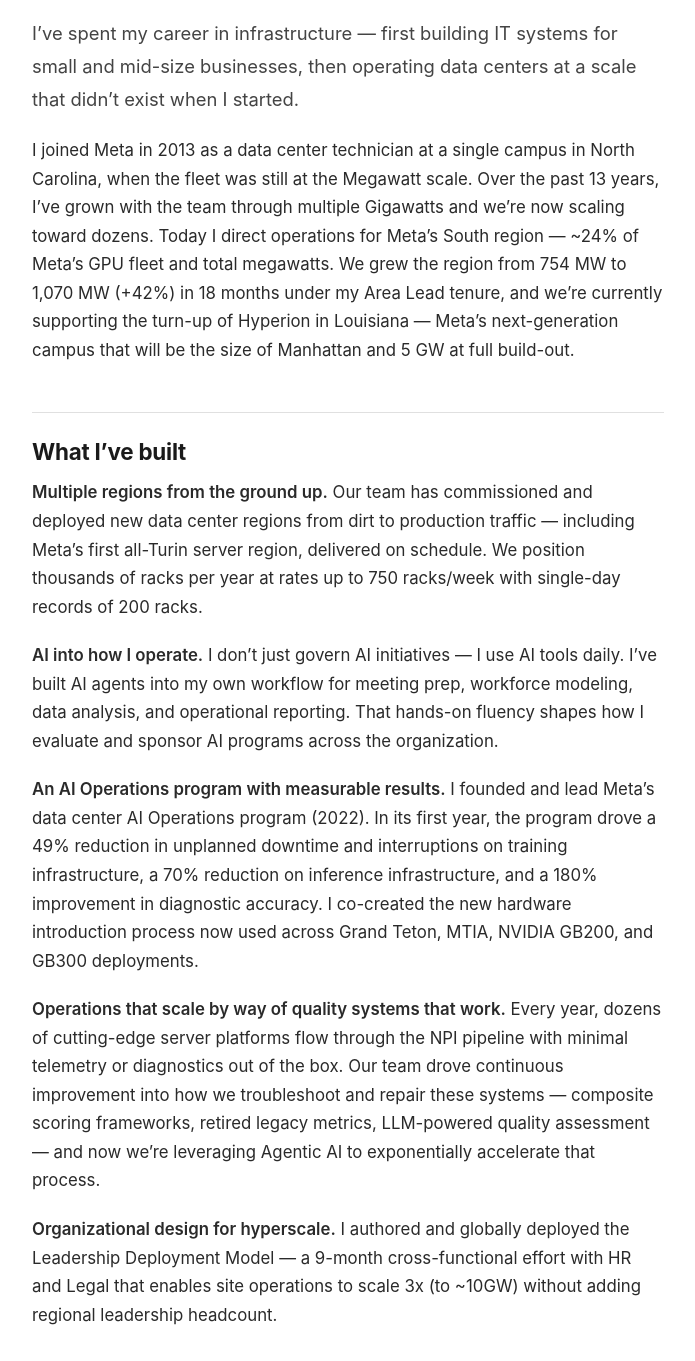
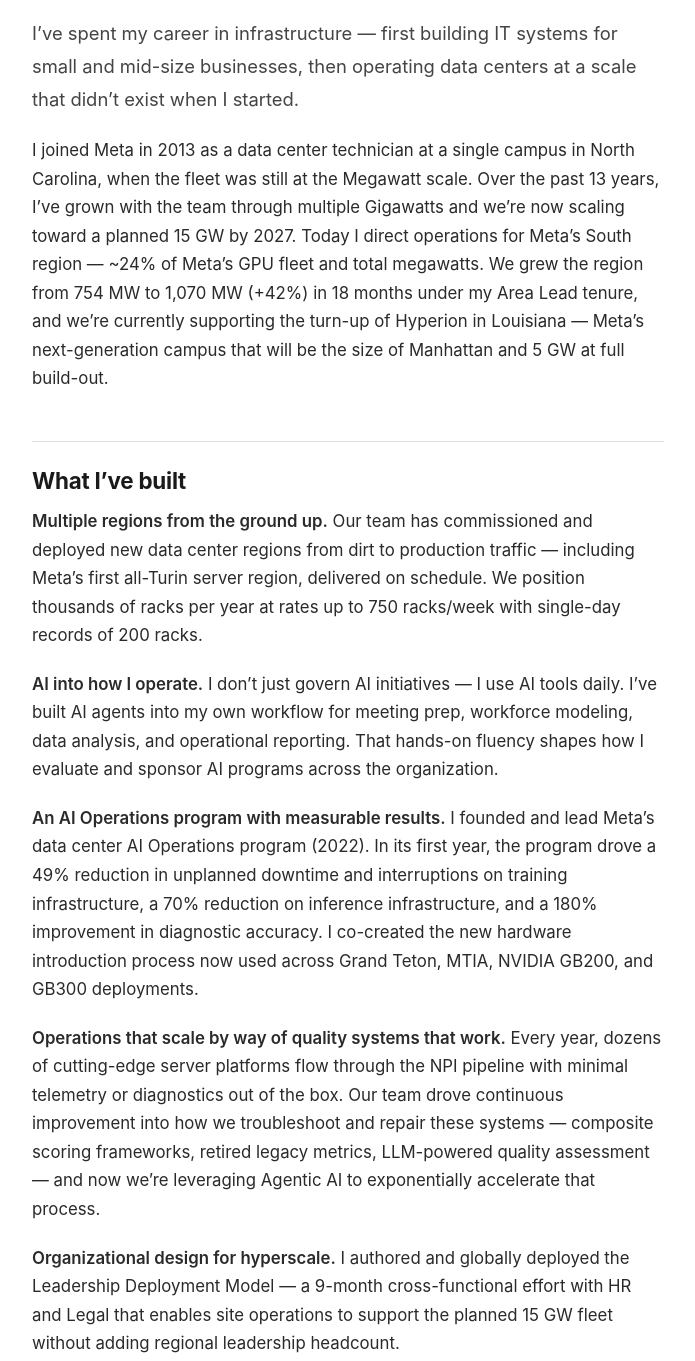
Before and after one commit to mcornelia/mcornelia, a plain HTML site: page about.html in a window 1280 px wide. Shown: the part 200-1561 px from the top of the page, without its empty margins (292-987 px from the left). Drawn offline with Linux system fonts and the light colour scheme.

Commit message:
Update content

```diff
--- a/about.html
+++ b/about.html
@@ -28,7 +28,7 @@
 
     <p class="mc-lede">I&rsquo;ve spent my career in infrastructure &mdash; first building IT systems for small and mid-size businesses, then operating data centers at a scale that didn&rsquo;t exist when I started.</p>
 
-    <p>I joined Meta in 2013 as a data center technician at a single campus in North Carolina, when the fleet was still at the Megawatt scale. Over the past 13 years, I&rsquo;ve grown with the team through multiple Gigawatts and we&rsquo;re now scaling toward dozens. Today I direct operations for Meta&rsquo;s South region &mdash; ~24% of Meta&rsquo;s GPU fleet and total megawatts. We grew the region from 754 MW to 1,070 MW (+42%) in 18 months under my Area Lead tenure, and we&rsquo;re currently supporting the turn-up of Hyperion in Louisiana &mdash; Meta&rsquo;s next-generation campus that will be the size of Manhattan and 5 GW at full build-out.</p>
+    <p>I joined Meta in 2013 as a data center technician at a single campus in North Carolina, when the fleet was still at the Megawatt scale. Over the past 13 years, I&rsquo;ve grown with the team through multiple Gigawatts and we&rsquo;re now scaling toward a planned 15 GW by 2027. Today I direct operations for Meta&rsquo;s South region &mdash; ~24% of Meta&rsquo;s GPU fleet and total megawatts. We grew the region from 754 MW to 1,070 MW (+42%) in 18 months under my Area Lead tenure, and we&rsquo;re currently supporting the turn-up of Hyperion in Louisiana &mdash; Meta&rsquo;s next-generation campus that will be the size of Manhattan and 5 GW at full build-out.</p>
 
     <h2>What I&rsquo;ve built</h2>
 
@@ -40,7 +40,7 @@
 
     <p><strong>Operations that scale by way of quality systems that work.</strong> Every year, dozens of cutting-edge server platforms flow through the NPI pipeline with minimal telemetry or diagnostics out of the box. Our team drove continuous improvement into how we troubleshoot and repair these systems &mdash; composite scoring frameworks, retired legacy metrics, LLM-powered quality assessment &mdash; and now we&rsquo;re leveraging Agentic AI to exponentially accelerate that process.</p>
 
-    <p><strong>Organizational design for hyperscale.</strong> I authored and globally deployed the Leadership Deployment Model &mdash; a 9-month cross-functional effort with HR and Legal that enables site operations to scale 3x (to ~10GW) without adding regional leadership headcount.</p>
+    <p><strong>Organizational design for hyperscale.</strong> I authored and globally deployed the Leadership Deployment Model &mdash; a 9-month cross-functional effort with HR and Legal that enables site operations to support the planned 15 GW fleet without adding regional leadership headcount.</p>
 
     <h2>Before Meta</h2>
 
```
Also changed, not shown: cv.html (+1 -1 lines).
